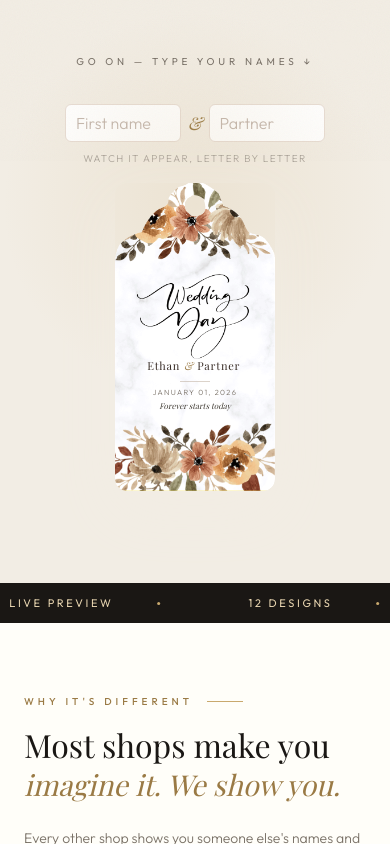
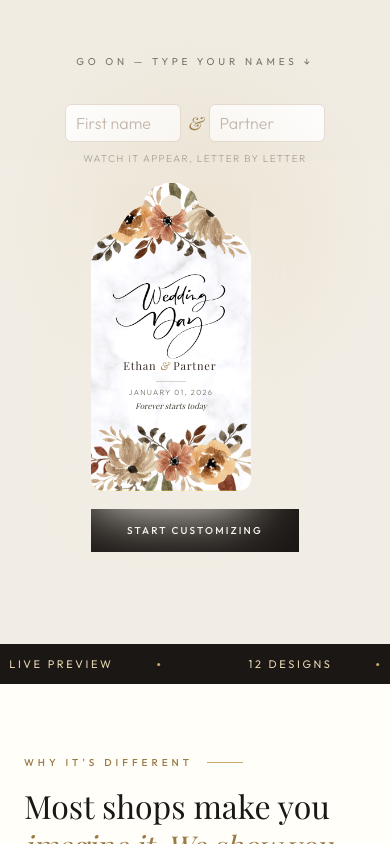
Before and after one commit to heavenxentkeepsakes/home-page, a website: page index.html in a window 390 px wide. Shown: the part 683-1527 px from the top of the page. Drawn offline with nearby package versions, Linux system fonts and the light colour scheme; a web font is replaced by a local one.

Commit message:
Add files via upload
add button under preview on mobile

```diff
--- a/index.html
+++ b/index.html
@@ -90,8 +90,12 @@
             <div class="l-tag-card__tagline">Forever starts today</div>
           </div>
         </div>
+        <div class="l-demo__actions">
+          <a href="/tag-editor/index.html" class="l-btn-primary">
+            <span>Start customizing</span>
+          </a>
+        </div>
       </div>
-    </div>
   </section>
 
   <div class="l-marquee">
--- a/landing.css
+++ b/landing.css
@@ -293,6 +293,10 @@
   text-transform: uppercase;
   color: var(--ink-muted);
   margin-bottom: 18px;
+}
+
+.l-demo__actions {
+  display: none;
 }
 
 @keyframes tagCursorBlink {
@@ -1178,4 +1182,12 @@
   .l-tag-card__tagline {
     font-size: 8px;
   }
+
+  .l-demo__actions {
+    margin-top: 18px;
+    display: flex;
+    justify-content: center;
+    align-items: center;
+  }
+
 }
```
